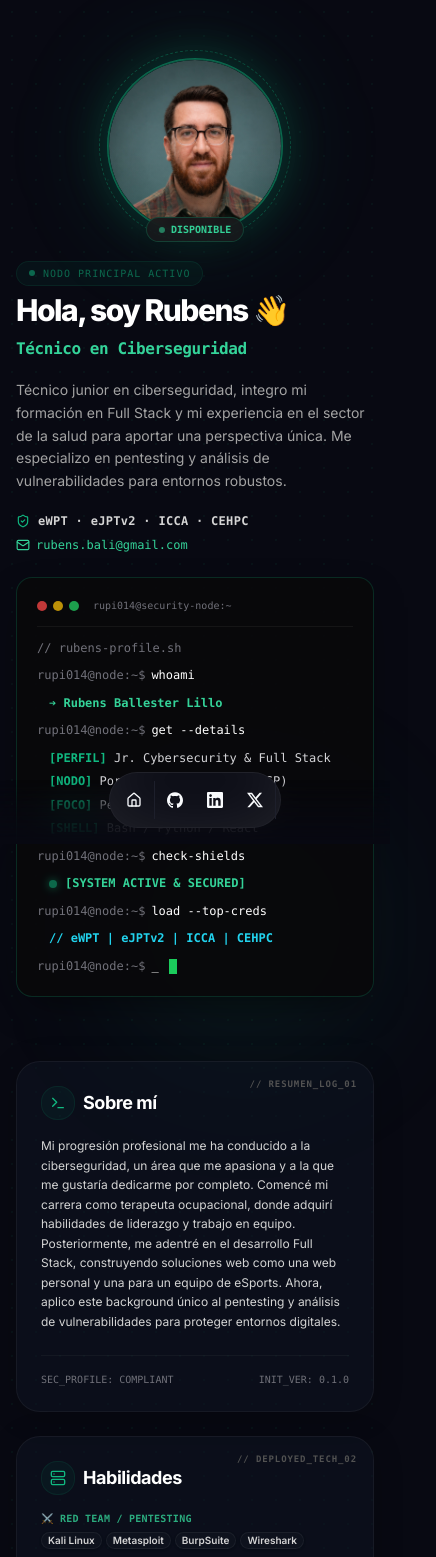
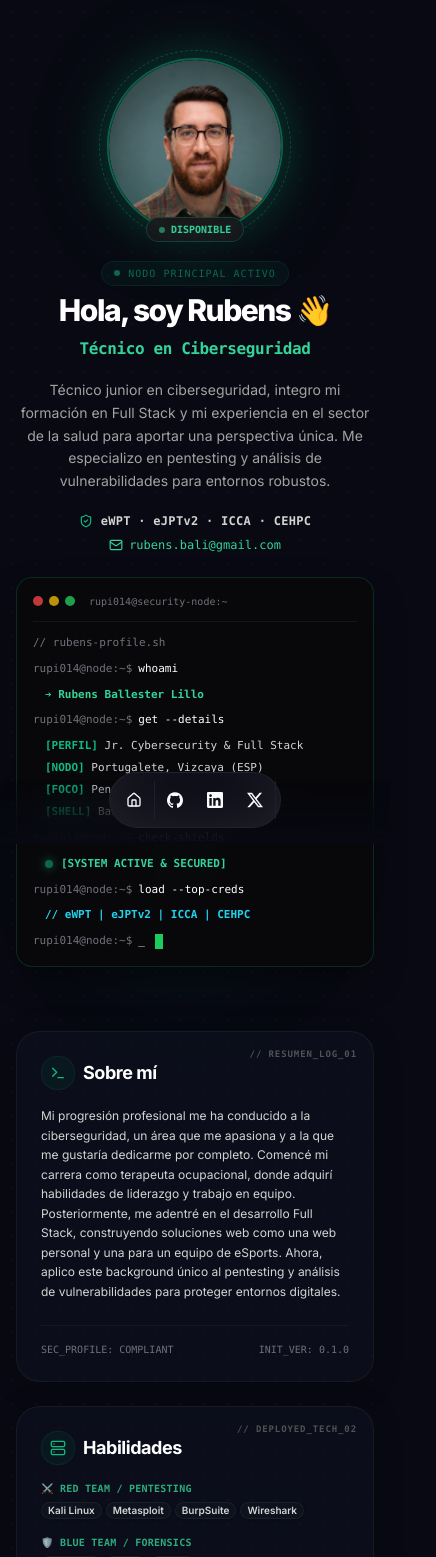
Before and after one commit to rupi014/Portfolio-RBL, a Next.js app: page / in a window 390 px wide. Shown: the top 1557 px of the page, 436 px wide, since content can reach past the window. Built offline with nearby package versions, Linux system fonts and the light colour scheme.

Commit message:
fix: responsive layout fixes - widen terminal, center mobile text, fix overflow and glow clipping

```diff
--- a/src/app/globals.css
+++ b/src/app/globals.css
@@ -168,8 +168,8 @@ code[data-line-numbers-max-digits="3"] > [data-line]::before {
   position: absolute;
   top: 10%;
   left: 10%;
-  width: 350px;
-  height: 350px;
+  width: min(350px, 60vw);
+  height: min(350px, 60vw);
   border-radius: 50%;
   background: radial-gradient(circle, rgba(16, 185, 129, 0.16) 0%, transparent 70%);
   filter: blur(55px);
@@ -182,8 +182,8 @@ code[data-line-numbers-max-digits="3"] > [data-line]::before {
   position: absolute;
   bottom: 20%;
   right: 10%;
-  width: 400px;
-  height: 400px;
+  width: min(400px, 70vw);
+  height: min(400px, 70vw);
   border-radius: 50%;
   background: radial-gradient(circle, rgba(6, 182, 212, 0.14) 0%, transparent 70%);
   filter: blur(65px);
--- a/src/app/page.tsx
+++ b/src/app/page.tsx
@@ -15,7 +15,7 @@ const BLUR_FADE_DELAY = 0.03;
 
 function TerminalWidget() {
   return (
-    <div className="w-full rounded-2xl bg-zinc-950/95 text-emerald-400 font-mono text-xs border border-emerald-500/10 dark:border-emerald-500/20 shadow-[0_15px_40px_-15px_rgba(16,185,129,0.15)] dark:shadow-[0_15px_40px_-15px_rgba(0,0,0,0.6)] p-5 overflow-hidden relative backdrop-blur-md">
+    <div className="w-full rounded-2xl bg-zinc-950/95 text-emerald-400 font-mono text-[11px] sm:text-xs border border-emerald-500/10 dark:border-emerald-500/20 shadow-[0_15px_40px_-15px_rgba(16,185,129,0.15)] dark:shadow-[0_15px_40px_-15px_rgba(0,0,0,0.6)] p-4 sm:p-5 overflow-hidden relative backdrop-blur-md">
       <div className="flex items-center gap-1.5 pb-3 border-b border-white/5 mb-3">
         <div className="w-2.5 h-2.5 rounded-full bg-red-500/80" />
         <div className="w-2.5 h-2.5 rounded-full bg-yellow-500/80" />
@@ -35,7 +35,7 @@ function TerminalWidget() {
           <span className="text-zinc-500">rupi014@node:~$</span>
           <span className="text-white">get --details</span>
         </p>
-        <div className="pl-3 text-zinc-300 space-y-1">
+        <div className="pl-3 text-zinc-300 space-y-1 break-words">
           <p><span className="text-emerald-500 font-bold">[PERFIL]</span> Jr. Cybersecurity & Full Stack</p>
           <p><span className="text-emerald-500 font-bold">[NODO]</span> Portugalete, Vizcaya (ESP)</p>
           <p><span className="text-emerald-500 font-bold">[FOCO]</span> Pentesting Web & Malware</p>
@@ -93,13 +93,13 @@ export default function Page() {
 
       {/* HERO SECTION — 3-column: portrait left | text center | terminal right */}
       <section id="hero" className="w-full pt-4">
-        <div className="grid grid-cols-1 lg:grid-cols-[220px_1fr_260px] gap-6 xl:gap-8 items-center">
+        <div className="grid grid-cols-1 lg:grid-cols-[220px_1fr_340px] gap-6 xl:gap-8 items-center">
 
           {/* Col 1: Profile Portrait */}
           <BlurFade delay={BLUR_FADE_DELAY} className="flex justify-center lg:justify-start order-1">
             <div className="relative group">
               {/* Outer ambient glow */}
-              <div className="absolute -inset-5 rounded-full bg-emerald-500/10 blur-2xl group-hover:bg-emerald-500/20 transition-all duration-700 pointer-events-none" />
+              <div className="absolute -inset-5 rounded-full blur-2xl group-hover:opacity-80 transition-all duration-700 pointer-events-none" style={{ background: "radial-gradient(circle, rgba(16,185,129,0.35) 0%, transparent 70%)" }} />
               {/* Rotating dashed ring */}
               <div
                 className="absolute -inset-2 rounded-full border border-dashed border-emerald-500/30"
@@ -130,7 +130,7 @@ export default function Page() {
           </BlurFade>
 
           {/* Col 2: Text Content */}
-          <div className="space-y-4 order-2">
+          <div className="space-y-4 order-2 text-center lg:text-left">
             <div className="space-y-2">
               <BlurFade delay={BLUR_FADE_DELAY * 1.2}>
                 <div className="inline-flex items-center gap-2 px-3 py-1 rounded-full bg-emerald-500/10 border border-emerald-500/20 text-emerald-500 text-[10px] font-mono tracking-widest select-none uppercase animate-pulse">
@@ -158,13 +158,13 @@ export default function Page() {
             </BlurFade>
 
             <BlurFade delay={BLUR_FADE_DELAY * 3} className="flex flex-col gap-2 pt-1">
-              <div className="flex items-center gap-2">
+              <div className="flex items-center gap-2 justify-center lg:justify-start">
                 <ShieldCheck className="size-3.5 text-emerald-500 flex-none" />
                 <span className="text-xs font-mono text-neutral-300 font-semibold tracking-wide">eWPT · eJPTv2 · ICCA · CEHPC</span>
               </div>
               <Link
                 href={`mailto:${DATA.contact.email}`}
-                className="inline-flex items-center gap-1.5 text-xs font-mono text-emerald-400 hover:text-emerald-300 hover:underline transition-colors w-fit"
+                className="inline-flex items-center gap-1.5 text-xs font-mono text-emerald-400 hover:text-emerald-300 hover:underline transition-colors w-fit mx-auto lg:mx-0"
               >
                 <Mail className="size-3.5" /> rubens.bali@gmail.com
               </Link>
@@ -467,9 +467,9 @@ export default function Page() {
                 </Button>
               </div>
 
-              <div className="pt-4 flex justify-center items-center gap-4 text-xs font-mono text-muted-foreground select-none">
+              <div className="pt-4 flex justify-center items-center gap-2 sm:gap-4 flex-wrap text-xs font-mono text-muted-foreground select-none">
                 <span>TLF: +34 679 88 83 69</span>
-                <span>•</span>
+                <span className="hidden sm:inline">•</span>
                 <span>PORTUGALETE, ESP</span>
               </div>
             </div>
--- a/src/components/magicui/blur-fade-text.tsx
+++ b/src/components/magicui/blur-fade-text.tsx
@@ -35,7 +35,7 @@ const BlurFadeText = ({
 
   if (animateByCharacter) {
     return (
-      <div className="flex">
+      <div className="inline-flex">
         <AnimatePresence>
           {characters.map((char, i) => (
             <motion.span
@@ -60,7 +60,7 @@ const BlurFadeText = ({
   }
 
   return (
-    <div className="flex">
+    <div className="inline-flex">
       <AnimatePresence>
         <motion.span
           initial="hidden"
```
